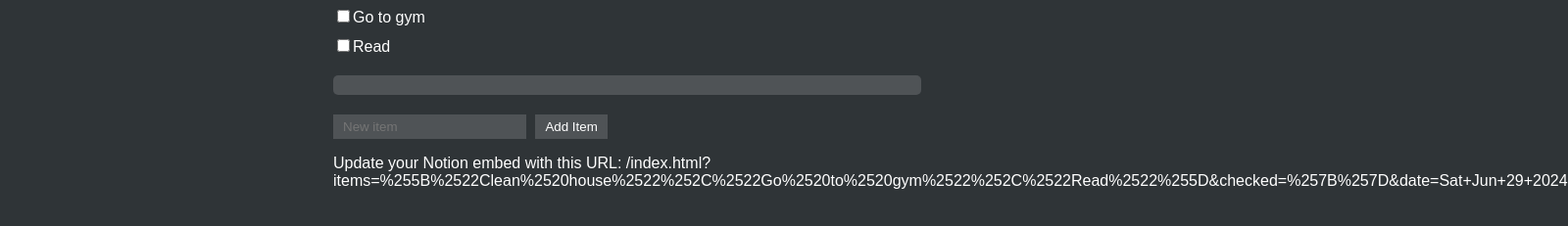
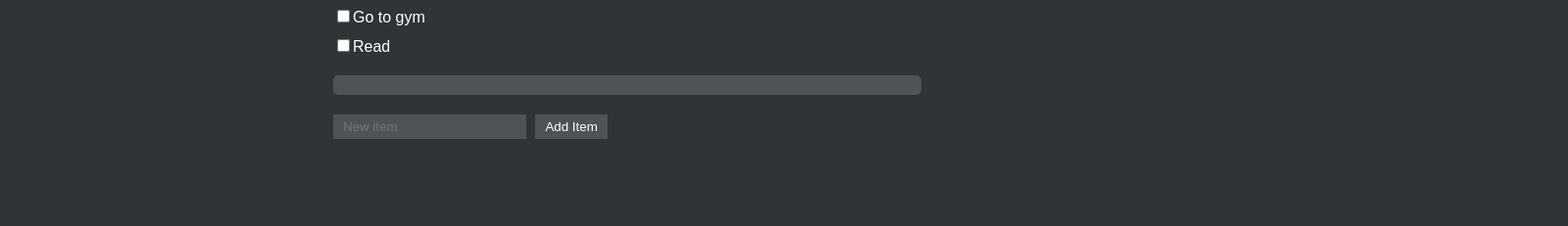
Before and after one commit to Liefxx/daily_checklist, a plain HTML site: page index.html in a window 1280 px wide. Shown: the part 123-354 px from the top of the page at 98% size, 1600 px wide, since content can reach past the window. Drawn offline with Linux system fonts and the light colour scheme.

Commit message:
Update index.html

```diff
--- a/index.html
+++ b/index.html
@@ -133,7 +133,7 @@
             document.getElementById('progress').style.width = `${progress}%`;
 
             const newUrl = setUrlParams(items, checkedItems);
-            document.getElementById('currentUrl').textContent = `Update your Notion embed with this URL: ${newUrl}`;
+            document.getElementById('currentUrl').textContent = ` `;
         }
 
         function addNewItem() {
```
